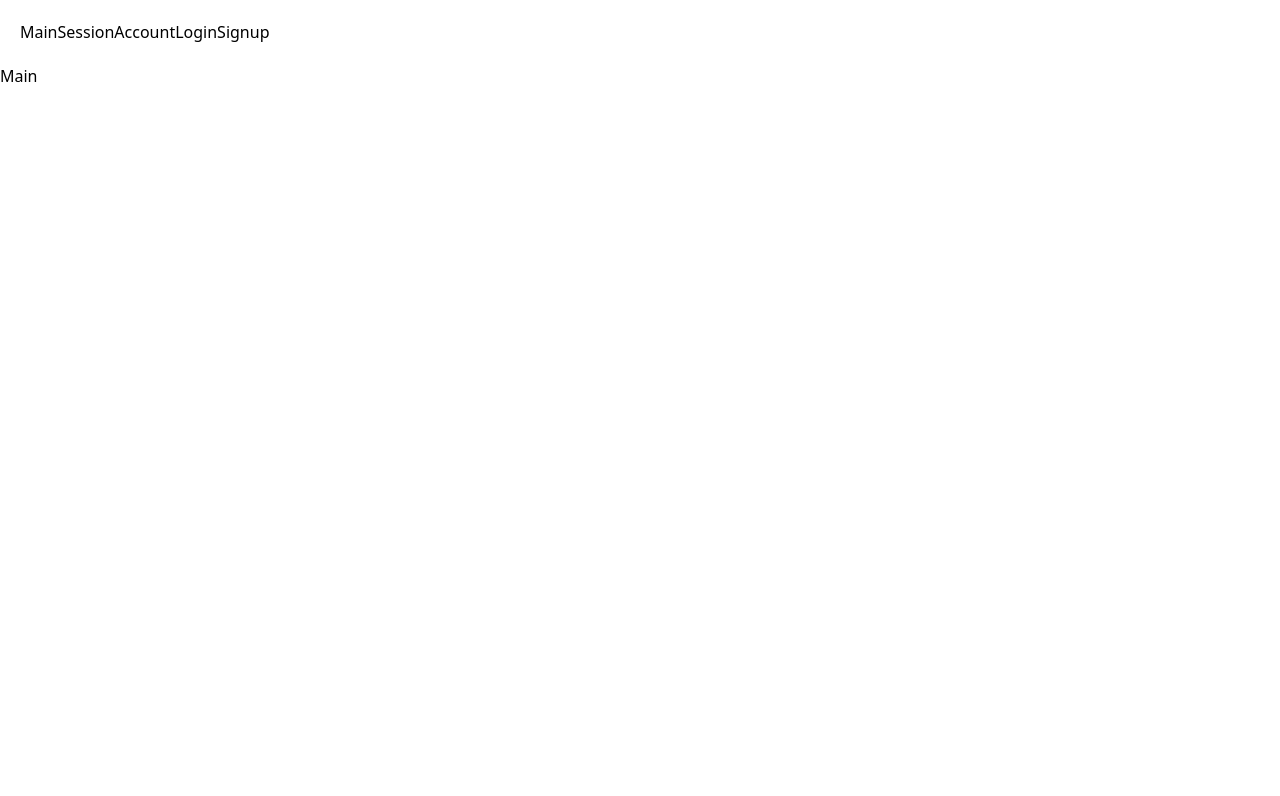
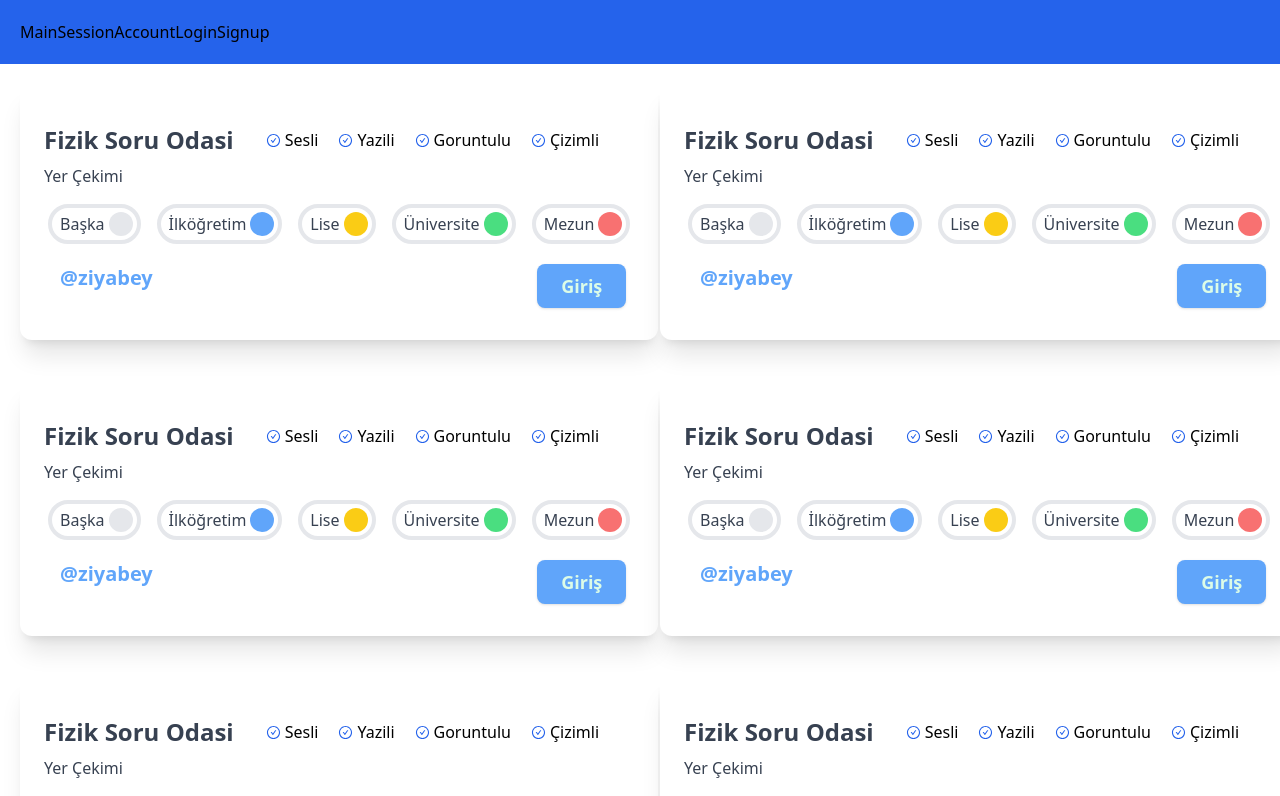
Before and after one commit to BatuhanAC/calisma_odasi, a React (Create React App) app: page / in a window 1280 px wide. Shown: the top 796 px of the page. Built offline with nearby package versions, Linux system fonts and the light colour scheme.

Commit message:
RoomBox created

```diff
--- a/package.json
+++ b/package.json
@@ -10,6 +10,7 @@
     "json-server": "^0.17.0",
     "react": "^18.2.0",
     "react-dom": "^18.2.0",
+    "react-icons": "^4.4.0",
     "react-router-dom": "^6.3.0",
     "react-scripts": "5.0.1",
     "web-vitals": "^2.1.4"
--- a/src/components/macros/Header.js
+++ b/src/components/macros/Header.js
@@ -5,7 +5,7 @@ import Button from "../micros/Button";
 
 const Header = () => {
   return (
-    <div className='flex p-5'>
+    <div className='flex p-5 bg-blue-600'>
       <NavLink to={""}>Main</NavLink>
       <NavLink to={"Session"}>Session</NavLink>
       <NavLink to={"Account"}>Account</NavLink>
--- a/src/components/macros/Main.js
+++ b/src/components/macros/Main.js
@@ -1,9 +1,17 @@
-import React from 'react'
+import React from "react";
+import { RoomBox } from "../micros/RoomBox";
 
 const Main = () => {
   return (
-    <div>Main</div>
-  )
-}
+    <div className='grid grid-cols-1 lg:grid-cols-2'>
+      <RoomBox></RoomBox>
+      <RoomBox></RoomBox>
+      <RoomBox></RoomBox>
+      <RoomBox></RoomBox>
+      <RoomBox></RoomBox>
+      <RoomBox></RoomBox>
+    </div>
+  );
+};
 
-export default Main
+export default Main;
--- /dev/null
+++ b/src/components/micros/RoomBox.js
@@ -0,0 +1,66 @@
+import React from "react";
+import { AiOutlineCheckCircle } from "react-icons/ai";
+export const RoomBox = ({ room }) => {
+  //const { name, education_level, room_type, lesson, topic,created_at } = room;
+  return (
+    <div className=' w-fit p-6 m-5 bg-white rounded-xl shadow-xl hover:shadow-2xl hover:scale-105 transition-all transform duration-500'>
+      <div className='mt-4'>
+        <div className=' flex flex-row'>
+          <h1 className='text-2xl font-bold text-gray-700 mr-5'>
+            Fizik Soru Odasi
+          </h1>
+          <div className=' flex flex-row'>
+            <div className='flex flex-row px-2  cursor-text justify-center items-center '>
+              <AiOutlineCheckCircle className='mx-1 text-blue-600' size={15} />
+              Sesli
+            </div>
+            <div className='flex flex-row px-2  cursor-text justify-center items-center '>
+              <AiOutlineCheckCircle className='mx-1 text-blue-600' size={15} />
+              Yazili
+            </div>
+            <div className='flex flex-row px-2  cursor-text justify-center items-center '>
+              <AiOutlineCheckCircle className='mx-1 text-blue-600' size={15} />
+              Goruntulu
+            </div>
+            <div className='flex flex-row px-2  cursor-text justify-center items-center '>
+              <AiOutlineCheckCircle className='mx-1 text-blue-600' size={15} />
+              Çizimli
+            </div>
+          </div>
+        </div>
+        <p className='text-md mt-2 text-gray-700'>Yer Çekimi</p>
+        <div className='mt-3 space-x-4 flex p-1'>
+          <div className='flex flex-row p-1 border-4 rounded-full cursor-pointer hover:border-white-200 hover:scale-105 transition transform duration-200'>
+            <p className='text-md mx-1 text-gray-700'>Başka</p>
+            <span className='block h-6 w-6 bg-gray-200 rounded-full'> </span>
+          </div>
+          <div className='flex flex-row p-1 border-4 rounded-full cursor-pointer hover:border-blue-200 hover:scale-105 transition transform duration-200'>
+            <p className='text-md mx-1 text-gray-700'>İlköğretim</p>
+            <span className='block h-6 w-6 bg-blue-400 rounded-full'> </span>
+          </div>
+
+          <div className='flex flex-row p-1 border-4 rounded-full cursor-pointer hover:border-yellow-200 hover:scale-105 transition transform duration-200'>
+            <p className='text-md mx-1 text-gray-700'>Lise</p>
+            <span className='block h-6 w-6 bg-yellow-400 rounded-full'> </span>
+          </div>
+          <div className='flex flex-row p-1 border-4 rounded-full cursor-pointer hover:border-green-200 hover:scale-105 transition transform duration-200'>
+            <p className='text-md mx-1 text-gray-700'>Üniversite</p>
+            <span className='block h-6 w-6 bg-green-400 rounded-full'> </span>
+          </div>
+          <div className='flex flex-row p-1 border-4 rounded-full cursor-pointer hover:border-red-200 hover:scale-105 transition transform duration-200'>
+            <p className='text-md mx-1 text-gray-700'>Mezun</p>
+            <span className='block h-6 w-6 bg-red-400 rounded-full'> </span>
+          </div>
+        </div>
+        <div className='mt-4 mb-2 flex justify-between pl-4 pr-2'>
+          <p className='block text-xl font-semibold text-blue-400 cursor-auto'>
+            @ziyabey
+          </p>
+          <button className='text-lg block font-semibold py-2 px-6 text-green-100 hover:text-white bg-blue-400 rounded-lg shadow hover:shadow-md transition duration-300'>
+            Giriş
+          </button>
+        </div>
+      </div>
+    </div>
+  );
+};
```
Also changed, not shown: 1 other file (tests, documents, lock files or other folders).
